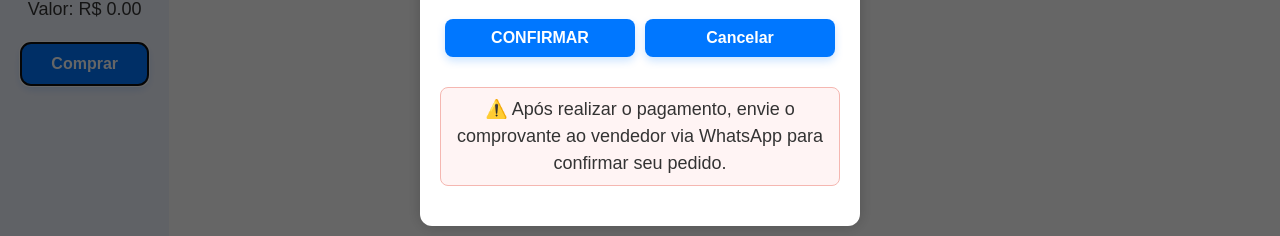
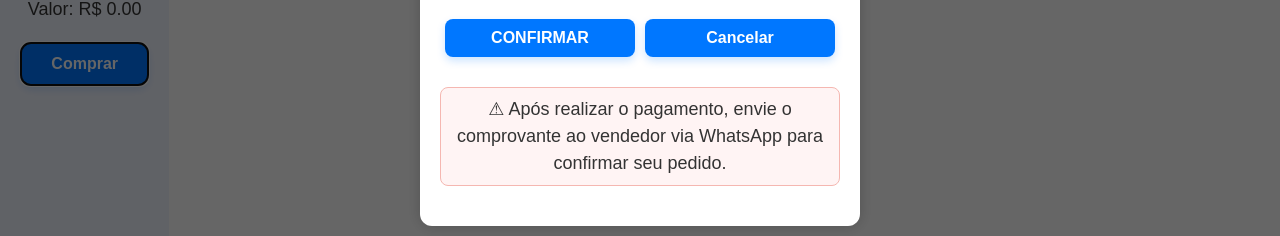
Before and after one commit to JRogerioSC/LojaA-ai, a React (Vite) app: page /pagamento in a window 1280 px wide. Both pictures are taken after a click on the button "Comprar". Shown: the part 429-665 px from the top of the page. Built offline with nearby package versions, Linux system fonts and the light colour scheme; a web font is replaced by a local one.

Commit message:
quantidade

```diff
--- a/src/pagamentos/Pagamento.jsx
+++ b/src/pagamentos/Pagamento.jsx
@@ -149,7 +149,7 @@ Deseja confirmar e enviar para o WhatsApp do vendedor?
 
                         {/* 🔔 Lembrete no final do formulário */}
                         <p className="lembrete-comprovante">
-                            ⚠️ Após realizar o pagamento, envie o comprovante ao vendedor via
+                            ⚠ Após realizar o pagamento, envie o comprovante ao vendedor via
                             WhatsApp para confirmar seu pedido.
                         </p>
                     </div>
```
Also changed, not shown: src/Produtos.jsx (line endings or trailing spaces).
